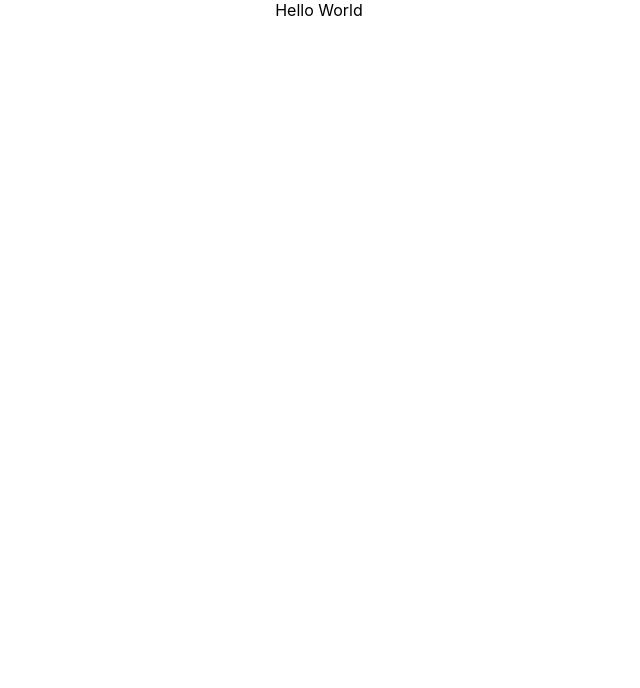
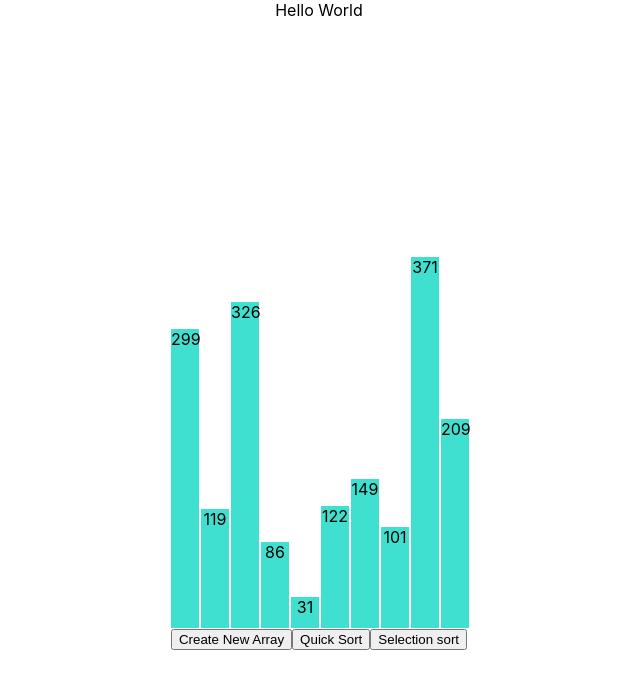
Before and after one commit to hoanganhnh/sorting-visualizer, a React (Create React App) app: page / in a window 1280 px wide. Shown: the top 688 px of the page, without its empty margins (321-961 px from the left). Built offline with nearby package versions, Linux system fonts and the light colour scheme.

Commit message:
Demo quick sort & selection sort

```diff
--- a/src/App.js
+++ b/src/App.js
@@ -1,7 +1,15 @@
+import React from 'react'
+
+import SortingVisualier from './components/SortingVisualier'
 import './App.css'
 
 function App() {
-	return <div className="App">Hello World</div>
+    return (
+        <div className="App">
+            Hello World
+            <SortingVisualier />
+        </div>
+    )
 }
 
 export default App
--- /dev/null
+++ b/src/components/SortingVisualier.css
@@ -0,0 +1,30 @@
+.array-container {
+    display: flex;
+    width: 60vw;
+    height: 90vh;
+    margin: 0 auto;
+    align-items: flex-end;
+    justify-content: center;
+}
+
+.array-bar {
+    width: 25px;
+    display: inline-block;
+    margin: 0 1px;
+}
+
+.data-container {
+    width: 100vw;
+    height: 60vh;
+    margin: 0 auto;
+    margin-top: 10%;
+    display: flex;
+    justify-content: center;
+    align-items: flex-end;
+}
+
+.bar {
+    width: 28px;
+    background-color: rgb(0, 183, 255);
+    transition: 0.2s all ease;
+}
--- /dev/null
+++ b/src/components/SortingVisualier.js
@@ -0,0 +1,211 @@
+import React, { useEffect, useState } from 'react'
+
+import './SortingVisualier.css'
+
+const TIME_SPEED = 100
+
+// This is the main color of the array bars.
+const PRIMARY_COLOR = 'turquoise'
+
+// This is the color of array bars that are being compared throughout the animations.
+const SECONDARY_COLOR = '#d61d1dcc'
+
+const THIRST_COLOR = 'rgb(49, 226, 13)'
+
+const COUNT_RANGE = 10
+
+function randomIntFromInterval(min, max) {
+    return Math.floor(Math.random() * (max - min) + min)
+}
+
+/**
+ * @fn
+ * @TODO
+ * @FIXME
+ * @BUG
+ * @OPTIMIZE
+ * @NOTE
+ * !Dangerous
+ * ? question
+ * * Important
+ */
+
+function sleep(ms) {
+    return new Promise((resolve) => setTimeout(resolve, ms))
+}
+
+async function swapHeight(arr, i, j) {
+    const temp = arr[i].style.height
+    arr[i].style.height = arr[j].style.height
+    arr[j].style.height = temp
+    await sleep(TIME_SPEED)
+}
+
+async function swapContent(arr, i, j) {
+    const temp = arr[i].children[0].innerText
+    arr[i].children[0].innerText = arr[j].children[0].innerText
+    arr[j].children[0].innerText = temp
+    await sleep(TIME_SPEED)
+}
+
+async function changeColorAnimation(arr, i, color, ms = TIME_SPEED) {
+    arr[i].style.backgroundColor = color
+    await sleep(ms)
+}
+
+function getInnerContent(arr, i) {
+    return Number(arr[i].children[0].innerText) || arr[i].children[0].innerHTML
+}
+
+function isArraySorted(arr) {
+    if (!arr.length) return false
+    for (let i = 0; i < arr.length - 1; i++) {
+        const x = Number(arr[i].children[0].innerText)
+        const y = Number(arr[i + 1].children[0].innerText)
+        if (x > y) {
+            return false
+        }
+    }
+    return true
+}
+
+const partition = async (arr, start, end) => {
+    const poviotValues = getInnerContent(arr, end)
+    let i = start - 1
+    await changeColorAnimation(arr, end, '#5050ae')
+
+    for (let j = start; j < end; j++) {
+        const currentBar = getInnerContent(arr, j)
+
+        await changeColorAnimation(arr, j, 'yellow')
+
+        if (currentBar <= poviotValues) {
+            i++
+            await Promise.all([swapHeight(arr, i, j), swapContent(arr, i, j)])
+            await changeColorAnimation(arr, i, 'orange')
+
+            if (i !== j) {
+                await changeColorAnimation(arr, j, 'pink')
+            }
+        } else {
+            await changeColorAnimation(arr, j, 'pink')
+        }
+    }
+    await Promise.all([swapHeight(arr, i + 1, end), swapContent(arr, i + 1, end)])
+
+    for (let k = 0; k < COUNT_RANGE; k++) {
+        await changeColorAnimation(arr, k, THIRST_COLOR)
+    }
+
+    return i + 1
+}
+
+function SortingVisualier() {
+    const [currentArray, setCurrentArray] = useState([])
+
+    const quickSort = async (arr, start, end) => {
+        if (isArraySorted(arr)) {
+            for (let k = 0; k < arr.length; k++) {
+                await changeColorAnimation(arr, k, PRIMARY_COLOR, 100)
+            }
+        }
+        if (start < end) {
+            const position = await partition(arr, start, end)
+            await Promise.all([
+                quickSort(arr, start, position - 1),
+                quickSort(arr, position + 1, end),
+            ])
+        }
+    }
+
+    const selectionSort = async () => {
+        const bars = document.querySelectorAll('.bar')
+        let minIndex = 0
+
+        for (let i = 0; i < bars.length; i++) {
+            minIndex = i
+            await changeColorAnimation(bars, i, '#5050ae')
+
+            for (let j = i + 1; j < bars.length; j++) {
+                await changeColorAnimation(bars, j, SECONDARY_COLOR)
+
+                const val1 = getInnerContent(bars, j)
+                const val2 = getInnerContent(bars, minIndex)
+
+                if (val1 < val2) {
+                    if (minIndex !== i) {
+                        await changeColorAnimation(bars, minIndex, PRIMARY_COLOR)
+                    }
+                    minIndex = j
+                } else {
+                    await changeColorAnimation(bars, j, PRIMARY_COLOR)
+                }
+            }
+
+            await Promise.all([
+                swapHeight(bars, minIndex, i),
+                swapContent(bars, minIndex, i),
+            ])
+            await Promise.all([
+                changeColorAnimation(bars, minIndex, PRIMARY_COLOR),
+                changeColorAnimation(bars, i, THIRST_COLOR),
+            ])
+        }
+        for (let k = 0; k < bars.length; k++) {
+            await changeColorAnimation(bars, k, PRIMARY_COLOR, 100)
+        }
+    }
+
+    const resetArray = () => {
+        const array = []
+        for (let i = 0; i < COUNT_RANGE; i++) {
+            array.push(randomIntFromInterval(10, 400))
+        }
+        setCurrentArray(array)
+    }
+
+    useEffect(() => {
+        resetArray()
+    }, [])
+
+    return (
+        <>
+            <div className="data-container">
+                {currentArray.map((value, index) => (
+                    <div
+                        className="bar"
+                        // eslint-disable-next-line react/no-array-index-key
+                        key={index}
+                        style={{
+                            backgroundColor: PRIMARY_COLOR,
+                            height: `${value}px`,
+                            margin: '0 0 0 2px',
+                        }}
+                    >
+                        <span>{value}</span>
+                    </div>
+                ))}
+            </div>
+            <button type="button" onClick={resetArray}>
+                Create New Array
+            </button>
+            <button
+                type="button"
+                onClick={() =>
+                    quickSort(
+                        document.querySelectorAll('.bar'),
+                        0,
+                        document.querySelectorAll('.bar').length - 1,
+                    )
+                }
+            >
+                Quick Sort
+            </button>
+            <button type="button" onClick={selectionSort}>
+                Selection sort
+            </button>
+        </>
+    )
+}
+
+export default SortingVisualier
```
Also changed, not shown: src/algorithms/MergeSortAnimations.js (added, +72 -0 lines), src/index.js (+4 -4 lines), src/setupTests.js (+1 -1 lines), .eslintrc.js, src/reportWebVitals.js (indentation only), 2 other files (tests, documents, lock files or other folders).
